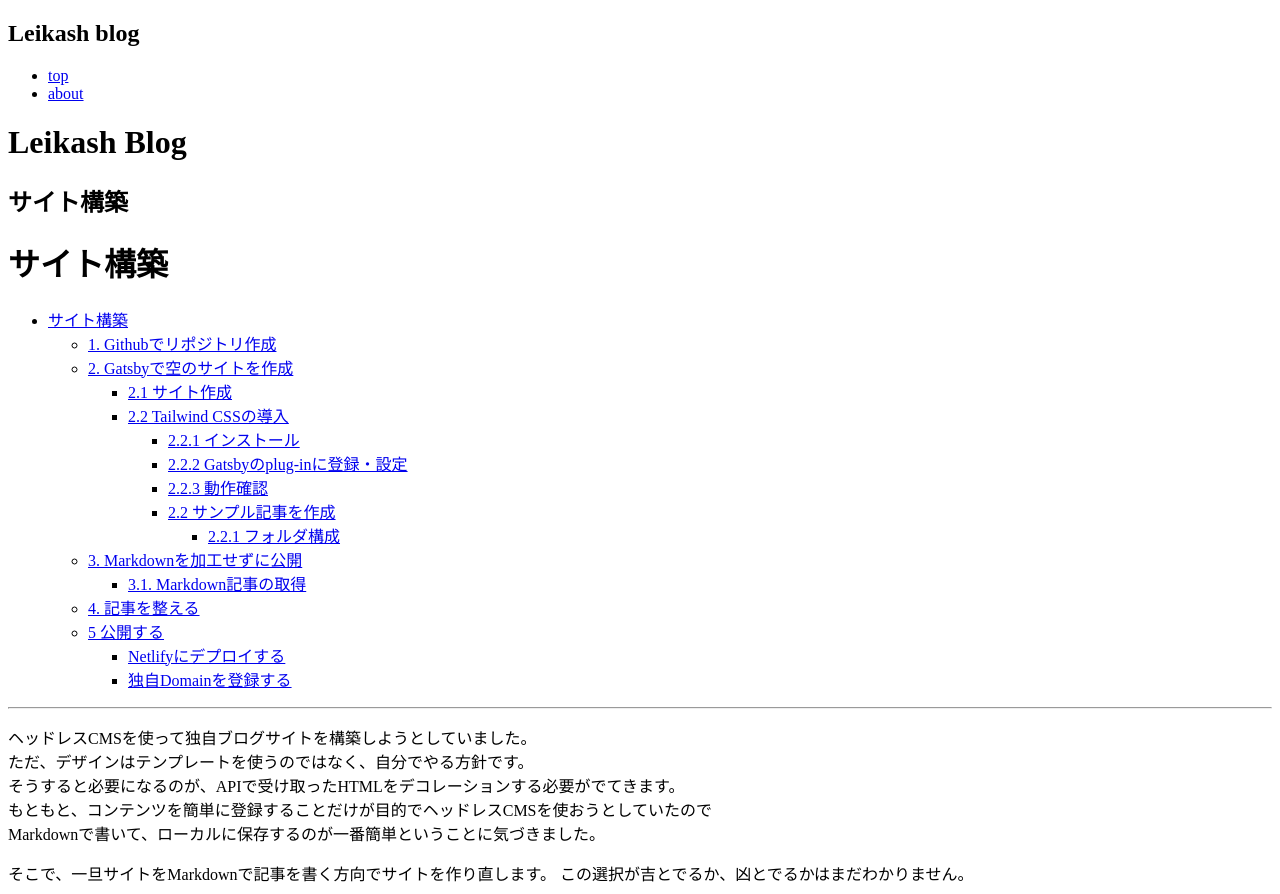
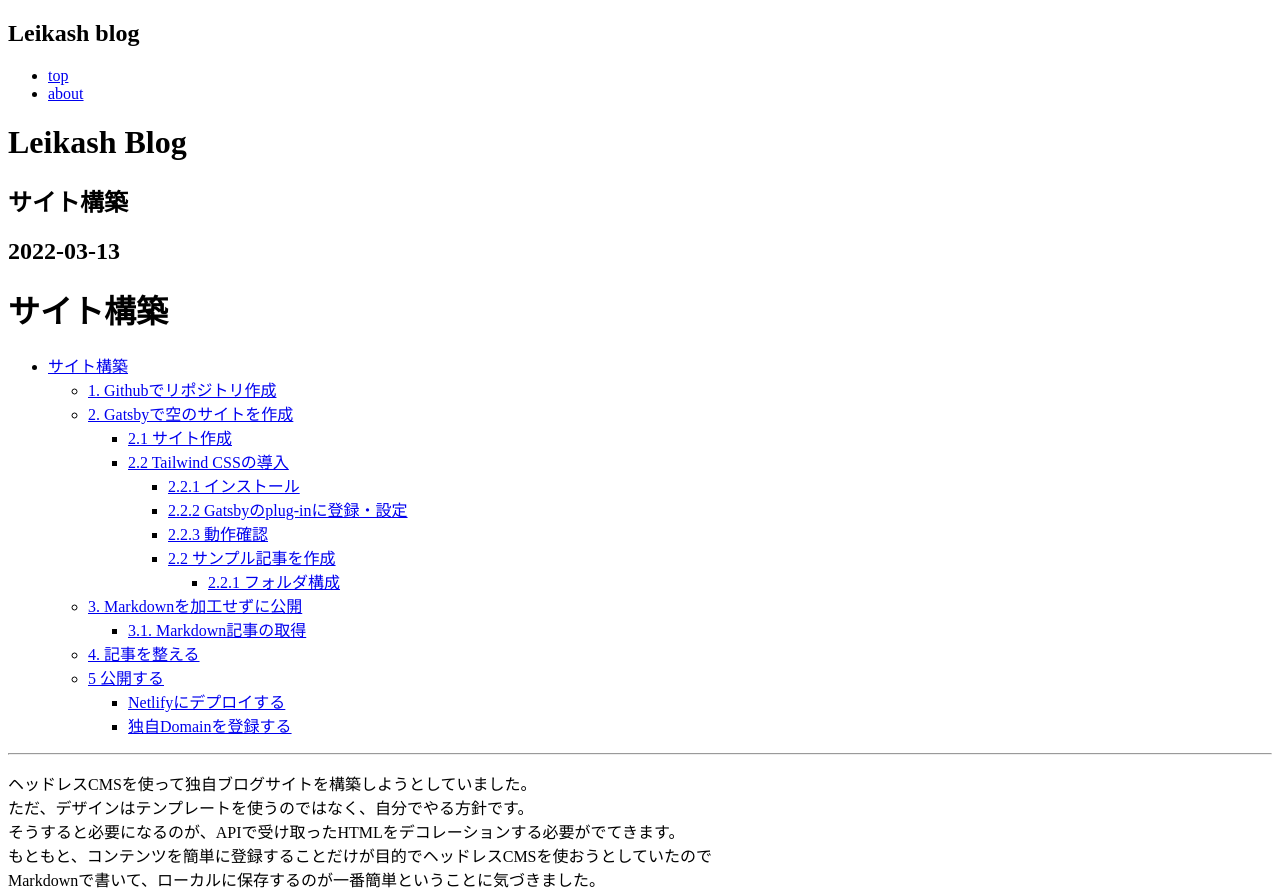
Before and after one commit to leikash/markdown-blog, a Gatsby site in the folder blog-site/: page / in a window 1280 px wide. Shown: the top 894 px of the page. Built offline with nearby package versions, Linux system fonts and the light colour scheme; Gatsby itself is replaced by a stand-in of ours; some packages are replaced by stand-ins of ours.

Commit message:
divided html object

```diff
--- a/blog-site/src/draft/blog_layout.md
+++ b/blog-site/src/draft/blog_layout.md
@@ -1,5 +1,5 @@
 ---
-title: "Blog Design"
+title: "Blog Layout"
 date: "2022-03-20"
 ---
 
--- a/blog-site/src/pages/index.js
+++ b/blog-site/src/pages/index.js
@@ -3,6 +3,14 @@ import Layout from "../components/layout"
 import { graphql } from "gatsby"
 
 const Home = ({ data }) => {
+  const blogBody = (node) => {
+    console.log(node)
+    let htmlBody = node.html
+    console.log(typeof(htmlBody))
+
+    return { __html: htmlBody }
+  }
+
   return (
     <div>
       <Layout>
@@ -13,8 +21,8 @@ const Home = ({ data }) => {
           data.allMarkdownRemark.nodes.map(node => (
             <div key={node.id}>
               <h2>{node.frontmatter.title}</h2>
-              <div
-              dangerouslySetInnerHTML={{ __html: node.html }} />
+              <h2>{node.frontmatter.date}</h2>
+              <div dangerouslySetInnerHTML={blogBody(node)} />
             </div>
           ))
         }
@@ -32,6 +40,7 @@ export const query = graphql`
         timeToRead
         frontmatter {
           title
+          date
         }
       }
     }
```
